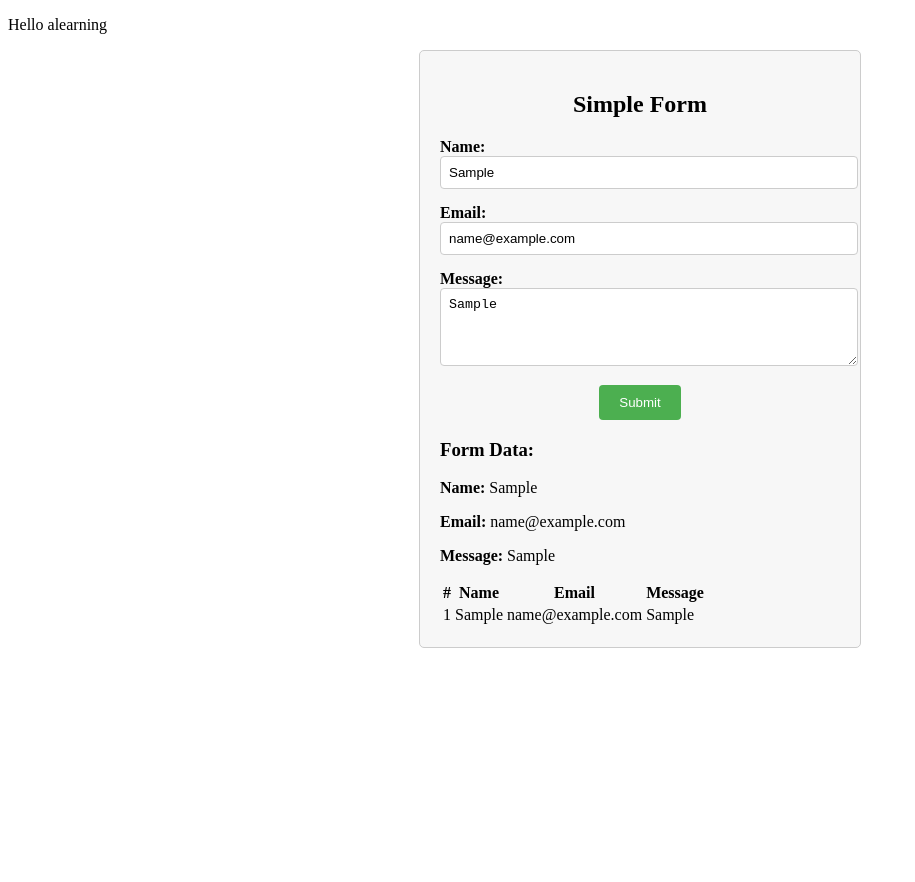
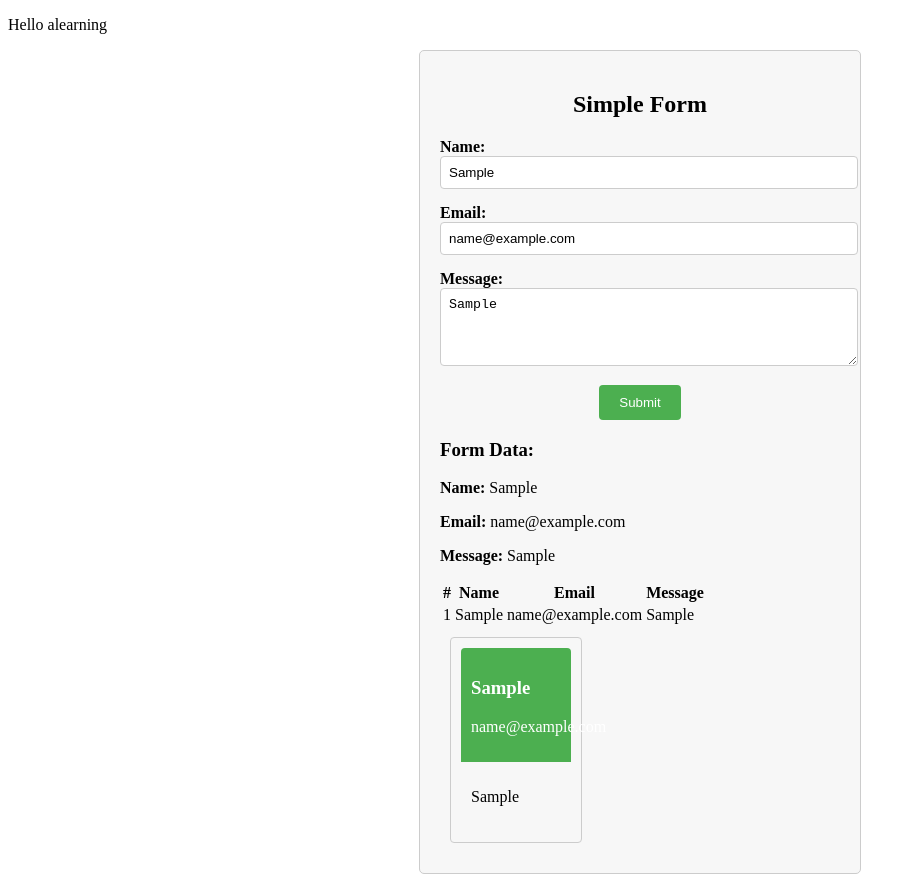
Before and after one commit to Mdsoln/angulars, an Angular app: page / in a window 1280 px wide. Both pictures are taken after typing "Sample", "name@example.com", "Sample" into the empty fields and a click on the button "Submit". Shown: the whole page, without its empty margins (0-915 px from the left). Before the commit the page ends 800 px from the top, so only its background shows below. Built offline with nearby package versions, Linux system fonts and the light colour scheme.

Commit message:
input operations and directives

```diff
--- a/src/app/advertise-page/advertise-page.component.html
+++ b/src/app/advertise-page/advertise-page.component.html
@@ -41,4 +41,11 @@
         </tr>
        </tbody>
     </table>
+
+    <div class="flex-container" *ngIf="isSubmitted">
+      <app-message-details *ngFor="let tmsg of tableMessage; let i = index"
+                           [messager]="tmsg">
+      </app-message-details>
+    </div>
+
   </div>
--- a/src/app/advertise-page/advertise-page.component.scss
+++ b/src/app/advertise-page/advertise-page.component.scss
@@ -39,3 +39,14 @@ button[type="submit"]{
     border-radius: 4px;
     cursor: pointer;
 }
+
+tbody tr:nth-child(even){
+    background-color: #f9f9f9;
+}
+
+.flex-container{
+    display: flex;
+    flex-direction: row;
+    justify-content: space-between;
+    flex-wrap: wrap;
+}
--- a/src/app/advertise-page/advertise-page.component.ts
+++ b/src/app/advertise-page/advertise-page.component.ts
@@ -1,11 +1,12 @@
 import { NgFor, NgIf } from '@angular/common';
 import { Component } from '@angular/core';
 import { FormsModule } from '@angular/forms';
+import { MessageDetailsComponent } from '../message-details/message-details.component';
 
 @Component({
   selector: 'app-advertise-page',
   standalone: true,
-  imports: [FormsModule, NgIf, NgFor],
+  imports: [FormsModule, NgIf, NgFor, MessageDetailsComponent],
   templateUrl: './advertise-page.component.html',
   styleUrl: './advertise-page.component.scss'
 })
```
